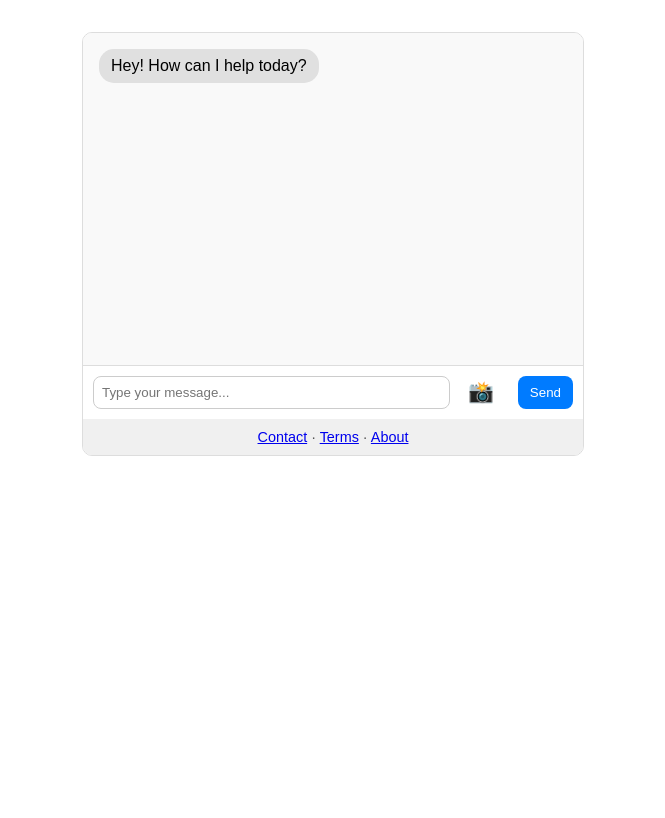
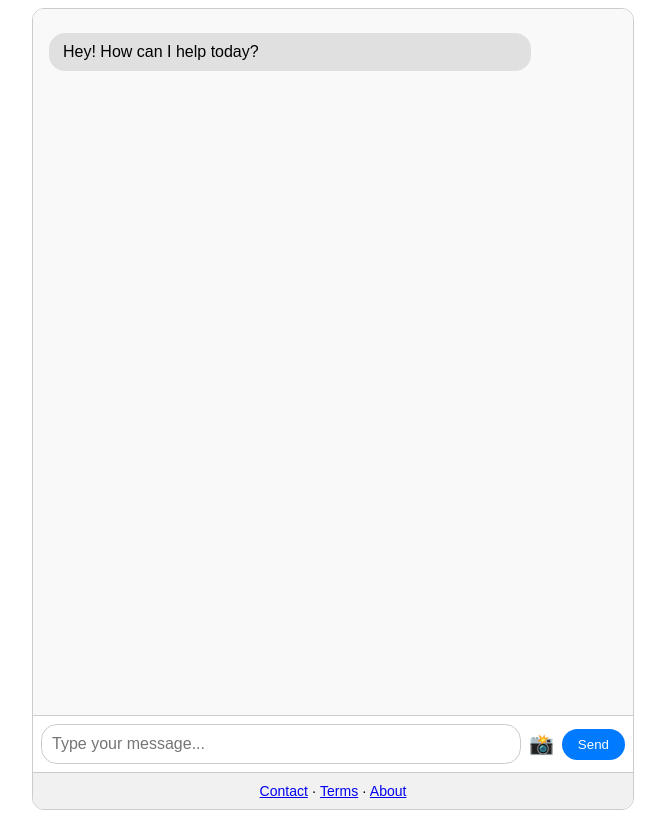
Before and after one commit to brokendished/take3, a React (Create React App) app: page / in a window 1280 px wide. Shown: the whole page, without its empty margins (307-972 px from the left). Built offline with nearby package versions, Linux system fonts and the light colour scheme.

Commit message:
Update ChatbotChat.css

```diff
--- a/src/ChatbotChat.css
+++ b/src/ChatbotChat.css
@@ -1,79 +1,135 @@
+/* ChatbotChat.css */
+
 .chatbot-container {
-  max-width: 500px;
-  margin: 2rem auto;
-  font-family: sans-serif;
   display: flex;
   flex-direction: column;
-  border: 1px solid #ddd;
-  border-radius: 10px;
+  height: 100vh;
+  max-width: 600px;
+  margin: 0 auto;
+  border: 1px solid #ccc;
+  border-radius: 12px;
   overflow: hidden;
+  font-family: Arial, sans-serif;
 }
 
 .chat-window {
-  padding: 1rem;
-  background: #f9f9f9;
-  min-height: 300px;
-  display: flex;
-  flex-direction: column;
-  gap: 10px;
+  flex: 1;
+  padding: 16px;
+  overflow-y: auto;
+  background-color: #f9f9f9;
+}
+
+.message {
+  margin: 8px 0;
+  padding: 10px 14px;
+  border-radius: 16px;
+  max-width: 80%;
+  word-wrap: break-word;
 }
 
 .message.bot {
-  background: #e0e0e0;
+  background-color: #e0e0e0;
   align-self: flex-start;
-  padding: 8px 12px;
-  border-radius: 15px;
 }
 
 .message.user {
-  background: #007bff;
+  background-color: #007bff;
   color: white;
   align-self: flex-end;
+}
+
+.chat-button-container {
+  margin-top: 8px;
+  display: flex;
+  flex-wrap: wrap;
+  gap: 8px;
+}
+
+.chat-button {
   padding: 8px 12px;
-  border-radius: 15px;
+  background-color: #007bff;
+  color: white;
+  border: none;
+  border-radius: 20px;
+  cursor: pointer;
+  font-size: 14px;
+}
+
+.chat-button:hover {
+  background-color: #0056b3;
 }
 
 .input-area {
   display: flex;
-  padding: 10px;
-  gap: 10px;
-  border-top: 1px solid #ddd;
+  align-items: center;
+  padding: 8px;
+  border-top: 1px solid #ccc;
+  background: white;
 }
 
-.input-area input {
+.input-area input[type="text"] {
   flex: 1;
-  padding: 8px;
-  border-radius: 8px;
+  padding: 10px;
   border: 1px solid #ccc;
+  border-radius: 16px;
+  margin-right: 8px;
+  font-size: 16px;
+}
+
+.upload-button {
+  margin-right: 8px;
+  font-size: 20px;
+  cursor: pointer;
 }
 
 .input-area button {
-  padding: 8px 12px;
+  padding: 8px 16px;
   border: none;
-  border-radius: 8px;
-  background: #007bff;
+  background-color: #007bff;
   color: white;
+  border-radius: 16px;
   cursor: pointer;
 }
 
+.input-area button:hover {
+  background-color: #0056b3;
+}
+
 .preview {
-  max-width: 100px;
+  max-width: 100%;
   margin-top: 10px;
+  border-radius: 12px;
+  border: 1px solid #ccc;
 }
 
 .footer {
   text-align: center;
-  font-size: 0.9rem;
   padding: 10px;
-  color: #555;
-  background: #f0f0f0;
+  font-size: 14px;
+  background-color: #f1f1f1;
+  border-top: 1px solid #ccc;
 }
 
-.upload-button {
-  background: none;
-  border: none;
-  cursor: pointer;
-  font-size: 1.3rem;
-  padding: 4px 8px;
-  margin-right: 6px;
+/* Mobile adjustments */
+@media screen and (max-width: 480px) {
+  .chatbot-container {
+    border-radius: 0;
+  }
+
+  .message {
+    font-size: 14px;
+  }
+
+  .input-area input[type="text"] {
+    font-size: 14px;
+  }
+
+  .chat-button {
+    font-size: 13px;
+    padding: 6px 10px;
+  }
+
+  .footer {
+    font-size: 12px;
+  }
 }
```
